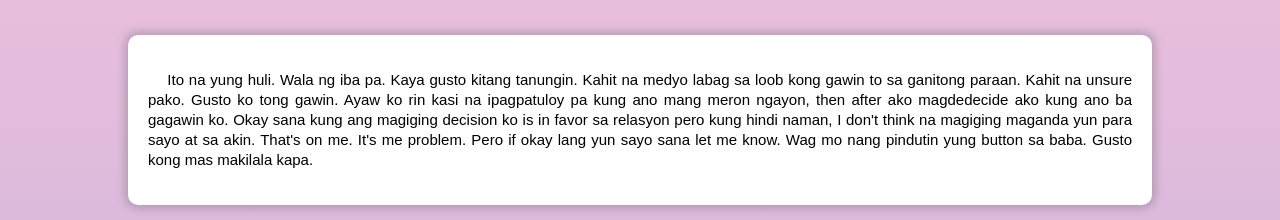
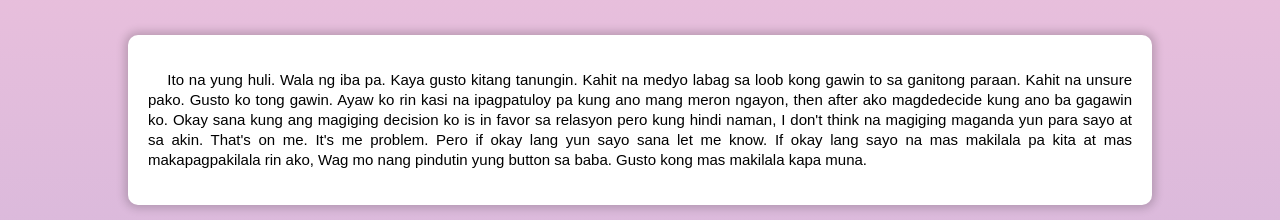
Before and after one commit to Sumeta1/Sample_page_ni_CJ, a plain HTML site: page index3.html in a window 1280 px wide. Shown: the part 3275-3495 px from the top of the page. Drawn offline with Linux system fonts and the light colour scheme.

Commit message:
Update index3.html

```diff
--- a/index3.html
+++ b/index3.html
@@ -248,15 +248,17 @@
                 to sa ganitong paraan. Kahit na unsure pako.
                 Gusto ko tong gawin. Ayaw ko rin kasi na ipagpatuloy
                 pa kung ano mang meron ngayon,
-                then after ako magdedecide ako kung ano
+                then after ako magdedecide kung ano
                 ba gagawin ko. Okay sana kung ang magiging
                 decision ko is in favor sa relasyon pero
                 kung hindi naman, I don't think na magiging
                 maganda yun para sayo at sa akin.
                 That's on me. It's me problem.
                 Pero if okay lang yun sayo sana let me know.
+                If okay lang sayo na mas makilala pa kita at
+                mas makapagpakilala rin ako,
                 Wag mo nang pindutin yung button sa baba.
-                Gusto kong mas makilala kapa.
+                Gusto kong mas makilala kapa muna.
             </p>
         </div>
 
```
